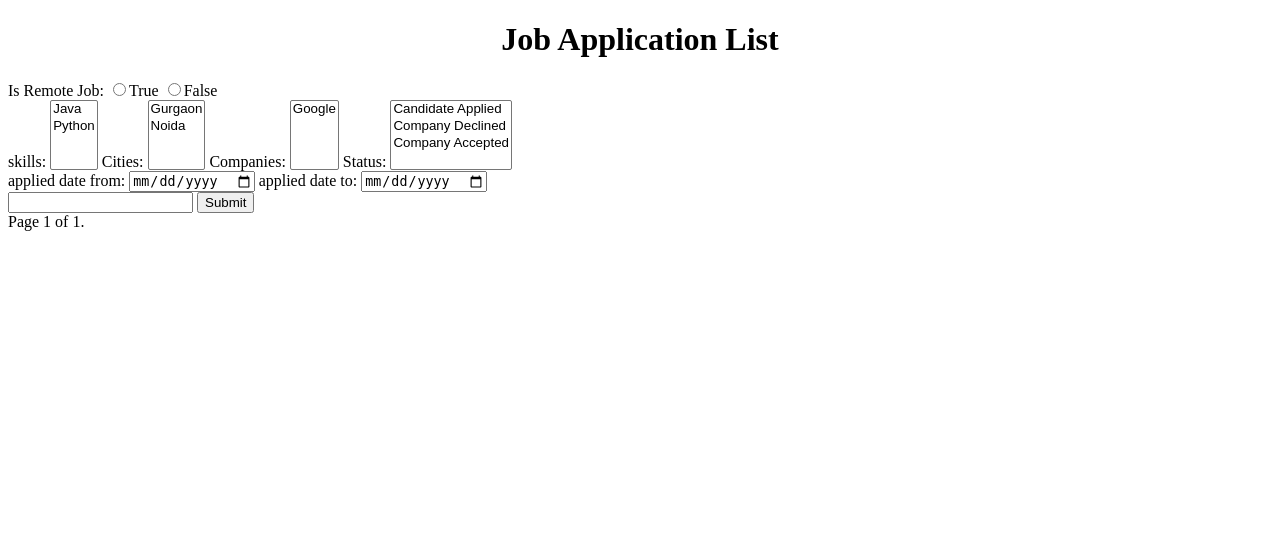
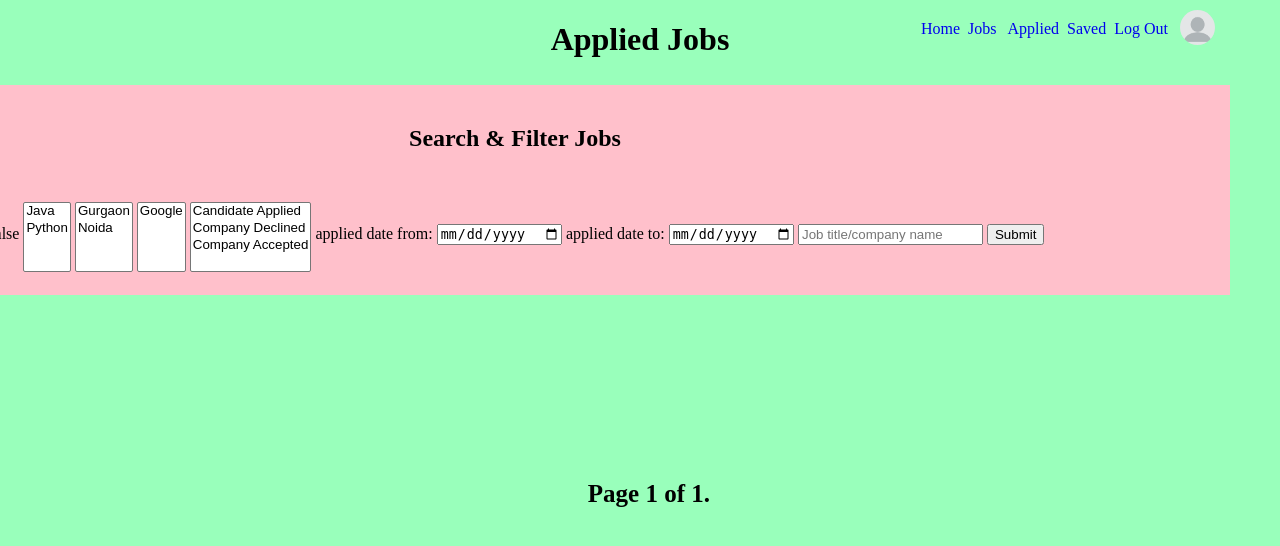
Before and after one commit to vishal30rawat/rozgaar_dhundo_online_job_portal, a Django app: page /applicationlist/ in a window 1280 px wide. Shown: the top 546 px of the page. Run offline with Django 4.2, Linux system fonts and the light colour scheme; a user stored in the database is signed in; data comes from the database, SQL or seed files in the repository; data that the repository does not hold is empty.

Commit message:
Update: Template Integration

```diff
--- a/api/templates/api/application_list.html
+++ b/api/templates/api/application_list.html
@@ -1,44 +1,49 @@
-<!DOCTYPE html>
-<html lang="en">
-<head>
-    <meta charset="UTF-8">
-    <title>Title</title>
-</head>
-<body>
-<h1 align="center"> Job Application List</h1>
+{% extends 'api/base.html' %}
+{% load static %}
+
+{% block content %}
+
+<h1 style="text-align:center;"> Applied Jobs</h1>
+
+<div class="search_job" style="position: absolute;top: 85px; right:50px; background:pink; width:1410px; padding: 20px 10px;height:170px;">
+
+ <h2 style="text-align:center;">Search & Filter Jobs</h2>
 <form class="search_job" method="GET" action="">
     Is Remote Job:  <input type="radio" id="remote_true" name="is_remote" value="true">True
-    <input type="radio" id="remote_false" name="is_remote" value="false">False <br>
+    <input type="radio" id="remote_false" name="is_remote" value="false">False
 
-    skills: <select name="skill" multiple>
+    <select style="position:relative;top:30px;" name="skill" multiple>
     {% for skill in skills %}
         <option value="{{skill.id}}">{{skill.name}}</option>
     {% endfor %}
     </select>
 
-    Cities: <select name="city" multiple>
+    <select style="position:relative;top:30px;" name="city" multiple>
     {% for city in cities %}
         <option value="{{city.id}}">{{city.name}}</option>
     {% endfor %}
     </select>
-    Companies: <select name="company" multiple>
+    <select style="position:relative;top:30px;" name="company" multiple>
     {% for company in companies %}
         <option value="{{company.id}}">{{company.name}}</option>
     {% endfor %}
     </select>
-    Status: <select name="status" multiple>
+    <select style="position:relative;top:30px;" name="status" multiple>
         <option value="APP">Candidate Applied</option>
         <option value="DEC">Company Declined</option>
         <option value="ACC">Company Accepted</option>
     </select>
-    <br>
+
     applied date from: <input type="date" name="from_date">
-    applied date to: <input type="date" name="to_date"> <br>
-    <input type="search" name="search">
+    applied date to: <input type="date" name="to_date">
+    <input type="search" name="search" placeholder="Job title/company name">
     <input type="submit">
 </form>
+</div>
+
 {% if job_posts %}
-<table border="solid">
+<div class="jobs table" style="position:absolute;width:95%; height:1000px;top:240px;right:90px;">>
+<table width="100%" style="border: 2px solid black;text-align:center;margin:50px 50px;">
     <th>Applied on</th>
     <th>status</th>
     <th>Title</th>
@@ -49,24 +54,26 @@
     {% for job_post in job_posts %}
         <tr>
             <td>{{job_post.applied_on}}</td>
-            <td> {% if job_post.applied_status == 'APP' %}
+            <td><strong> {% if job_post.applied_status == 'APP' %}
                     Candidate Applied
                 {% elif job_post.applied_status == 'DEC' %}
                     Company Declined
                 {% elif job_post.applied_status == 'ACC' %}
                     Company Accepted
                 {% endif %}
+            </strong>
             </td>
-            <td>{{job_post.title}}</td>
+            <td><strong>{{job_post.title}}</strong></td>
             <td>{{job_post.company.name}}</td>
-            <td><img src="{{job_post.company.logo.url}}" alt="{{job_post.company.name}}" width="40px" height="20px"></td>
-            <td>{{job_post.can_be_remote}}</td>
-            <td><a href="/jobdetail/{{ job_post.id }}/" target="_blank" class="see_detail">detail</a></td>
+            <td><img src="{{job_post.company.logo.url}}" alt="{{job_post.company.name}}" width="50px" height="30px"></td>
+            <td>{% if job_post.can_be_remote %} Yes {% else %} No {% endif %}</td>
+
+            <td><a href="/jobdetail/{{ job_post.id }}/" target="_blank" class="see_detail" style="text-decoration:none;">View Details</a></td>
         </tr>
     {% endfor %}
 </table>
 {% endif %}
-<div class="pagination">
+<div class="pagination" style="text-align:center;font-weight:bold;font-size:25px; top:480px; right:570px; position:absolute;">
     <span class="step-links">
         {% if page_obj.has_previous %}
             <a href="?page=1">&laquo; first</a>
@@ -83,5 +90,6 @@
         {% endif %}
     </span>
 </div>
-</body>
-</html>
+
+</div>
+    {% endblock %}
--- a/api/templates/api/base.html
+++ b/api/templates/api/base.html
@@ -9,19 +9,19 @@
 
 
 <div class="common_header" style="position:absolute;top:20px;right:100px;">
-        <a href="{% url 'home_page' %}" >Home</a>&nbsp;
+        <a href="{% url 'home_page' %}" style="text-decoration:none;">Home</a>&nbsp;
 
     {% if user %}
 
-            <a style="width:15px;" href="{% url 'joblist' %}" >Jobs</a> &nbsp;
+            <a style="width:15px;text-decoration:none;" href="{% url 'joblist' %}" >Jobs</a> &nbsp;
 
-            <a href="{% url 'applicationlist' %}" >Applied</a>&nbsp;
+            <a style="text-decoration:none;" href="{% url 'applicationlist' %}" >Applied</a>&nbsp;
 
-            <a href="{% url 'savelist' %}" >Saved</a>&nbsp;
+            <a style="text-decoration:none;" href="{% url 'savelist' %}" >Saved</a>&nbsp;
 
-            <a href="{% url 'logout' %}" >Log Out</a>&nbsp; &nbsp;
+            <a style="text-decoration:none;" href="{% url 'logout' %}" >Log Out</a>&nbsp; &nbsp;
 
-            <a href="{% url 'profile' %}" style="position:absolute;top:-10px;" >
+            <a href="{% url 'profile' %}" style="position:absolute;top:-10px;text-decoration:none;" >
                 {% if user.profile_picture %}
                     <img style="border-radius: 35px;" src="{{user.profile_picture.url}}" height="35px" width="35px"/>
                 {% else %}
@@ -30,8 +30,8 @@
             </a>
 
     {% else %}
-                <a href="{% url 'signin' %}" >Sign In</a> &nbsp;
-                <a href="{% url 'signup' %}" >Sign Up</a> &nbsp;
+                <a style="text-decoration:none;" href="{% url 'signin' %}" >Sign In</a> &nbsp;
+                <a style="text-decoration:none;" href="{% url 'signup' %}" >Sign Up</a> &nbsp;
 
     {% endif %}
 </div>
--- a/api/views.py
+++ b/api/views.py
@@ -255,7 +255,9 @@ class JobApplicationListView(LoginRequiredMixin, ListView):
             qs = qs.filter(company_id__in=companies)
         if search:
             qs = qs.filter(Q(title__icontains=search) |
+                           Q(company__name__icontains=search) |
                            Q(description__icontains=search))
+
         applied_on = JobApplication.objects.filter(job_post_id=OuterRef('id'),
                                                    applicant_id=self.request.user.id).values('created_at')[:1]
         applied_status = JobApplication.objects.filter(job_post_id=OuterRef('id'),
@@ -325,7 +327,9 @@ class JobSaveListView(LoginRequiredMixin, ListView):
             qs = qs.filter(company_id__in=companies)
         if search:
             qs = qs.filter(Q(title__icontains=search) |
+                           Q(company__name__icontains=search) |
                            Q(description__icontains=search))
+
         saved_on = SavedJob.objects.filter(job_post_id=OuterRef('id'),
                                            applicant_id=self.request.user.id).values('created_at')[:1]
         qs = qs.annotate(saved_on=Subquery(saved_on))
```
Also changed, not shown: api/templates/api/job_list.html (+23 -21 lines), api/templates/api/save_list.html (+27 -24 lines), api/templates/api/sign_up.html (+18 -19 lines).
